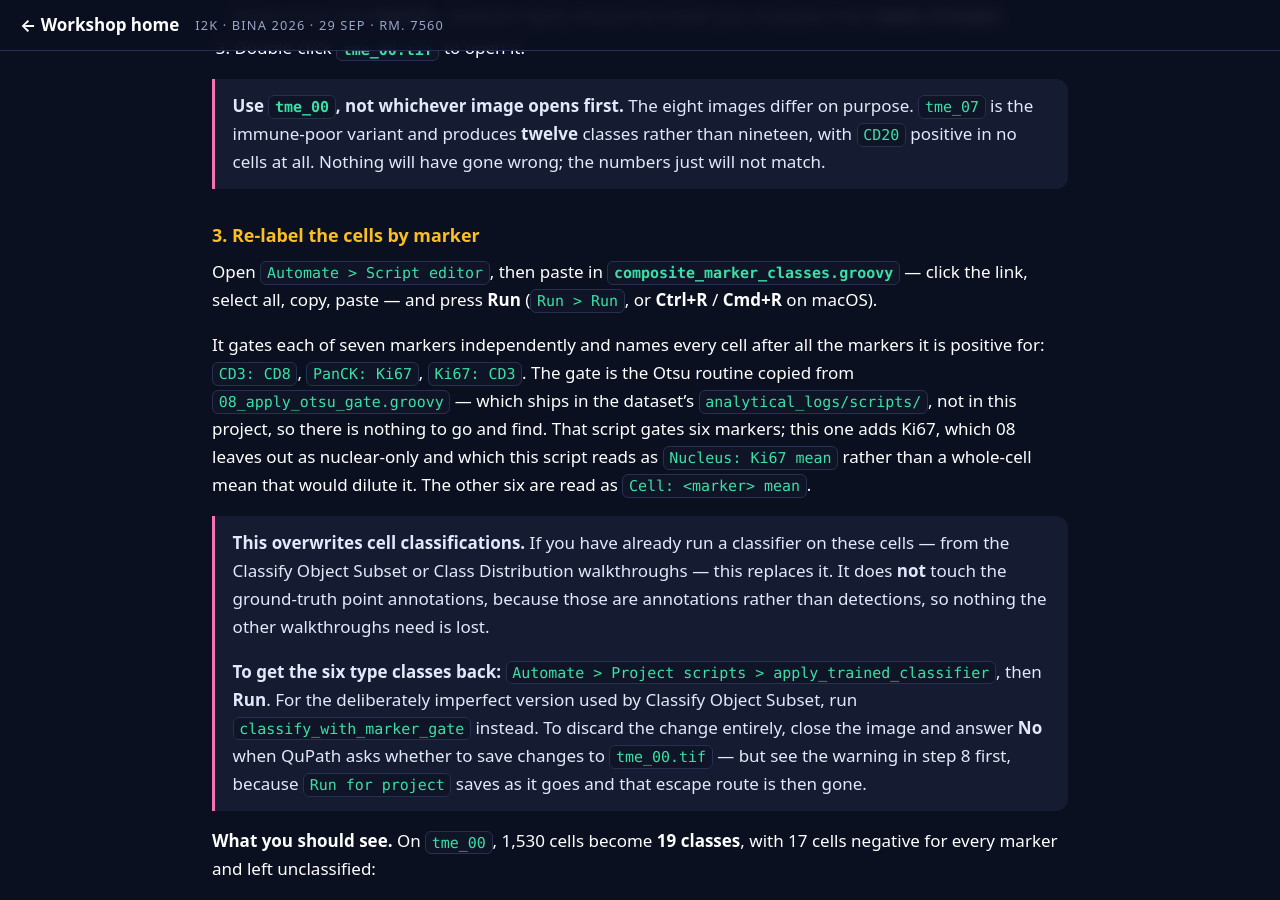
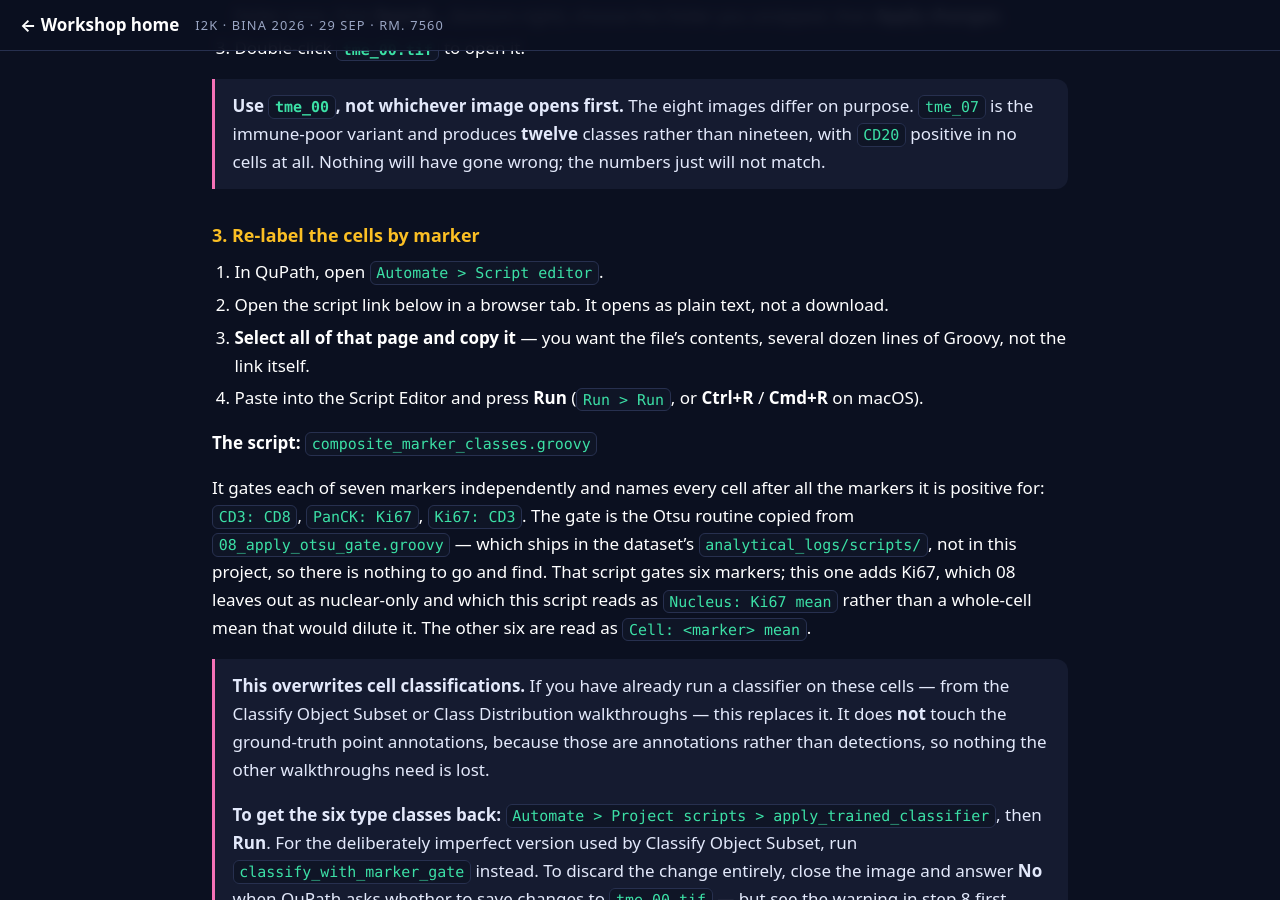
Before and after one commit to MichaelSNelson/BINA-I2K-2026-QuPath-Extensions, a Jekyll site: the page built from docs/14-class-visibility.md, in a window 1280 px wide and 900 px high, scrolled down 2735 px. Built offline with Jekyll 4.4.1, drawn with Linux system fonts in a browser that asks for light colours.

Commit message:
Guide 14: numbered steps before the script link, not around it
The link sat mid-sentence inside the instruction, so the obvious thing to
select and copy was the link text -- the filename -- rather than the file it
points at. Pasting that into the Script Editor fails in a way that looks like
the script is broken.

Step 3 is now four numbered actions with the link underneath, and step 3 says
outright that you want the file's contents rather than the link.

Checked the other guides for the same shape: guide 01 copies a script QuIET
generates inside QuPath and guide 07 copies a workflow-history step, so
neither routes a reader through a link. This was the only one.

Claude-Session: https://claude.ai/code/session_01KwiACUr5MacuDvqp74c96o

```diff
--- a/docs/14-class-visibility.md
+++ b/docs/14-class-visibility.md
@@ -118,10 +118,15 @@ catalog (see the **Install** box above, or the [setup guide](setup.md)).
 
 ### 3. Re-label the cells by marker
 
-Open `Automate > Script editor`, then paste in
-**[`composite_marker_classes.groovy`](https://raw.githubusercontent.com/MichaelSNelson/BINA-I2K-2026-QuPath-Extensions/main/scripts/composite_marker_classes.groovy)**
-— click the link, select all, copy, paste — and press **Run** (`Run > Run`, or **Ctrl+R** /
-**Cmd+R** on macOS).
+1. In QuPath, open `Automate > Script editor`.
+2. Open the script link below in a browser tab. It opens as plain text, not a download.
+3. **Select all of that page and copy it** — you want the file's contents, several dozen lines
+   of Groovy, not the link itself.
+4. Paste into the Script Editor and press **Run** (`Run > Run`, or **Ctrl+R** / **Cmd+R** on
+   macOS).
+
+**The script:**
+[`composite_marker_classes.groovy`](https://raw.githubusercontent.com/MichaelSNelson/BINA-I2K-2026-QuPath-Extensions/main/scripts/composite_marker_classes.groovy)
 
 It gates each of seven markers independently and names every cell after all the markers it is
 positive for: `CD3: CD8`, `PanCK: Ki67`, `Ki67: CD3`. The gate is the Otsu routine copied from
```
